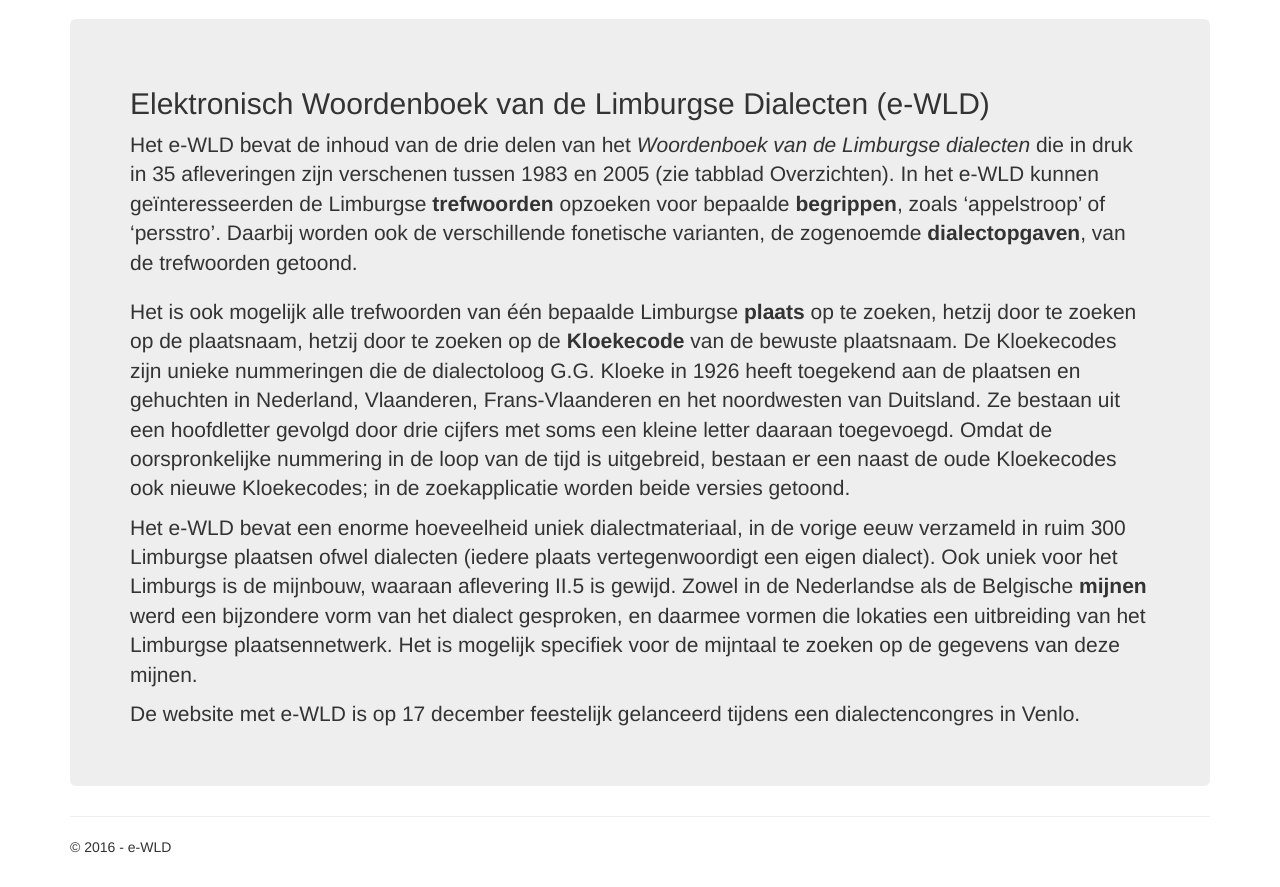
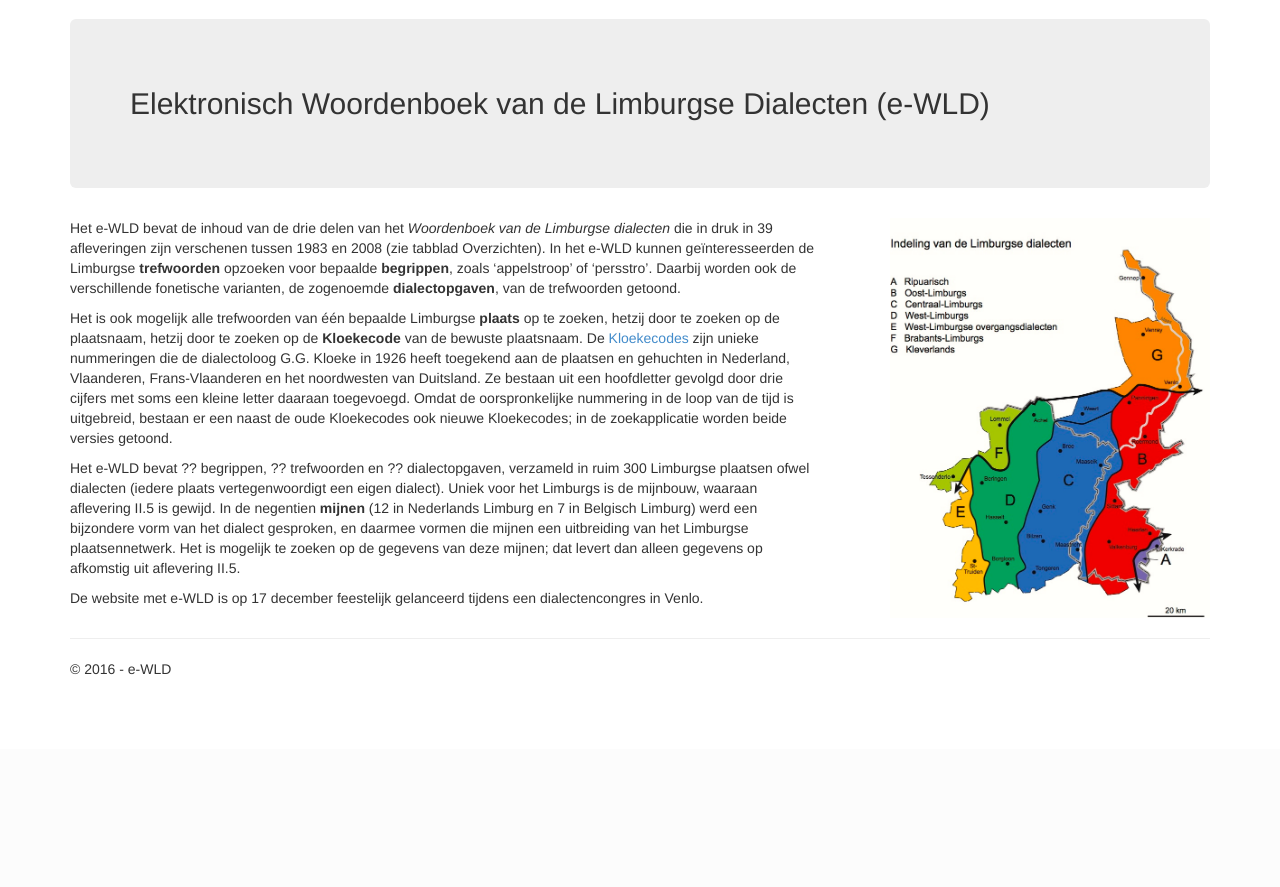
Before and after one commit to ErwinKomen/RU-wld, a Django app: page / in a window 1280 px wide. Shown: the part 51-938 px from the top of the page. After the commit the page ends 726 px from the top, so only its background shows below. Run offline with Django 3.2, Linux system fonts and the light colour scheme; parts of the project's set-up code (start-up, migrations or seed data) failed here and were passed over; some libraries are stand-ins or nearby versions.

Commit message:
Front page + image

```diff
--- a/wld/wld/dictionary/templates/dictionary/contact.html
+++ b/wld/wld/dictionary/templates/dictionary/contact.html
@@ -12,7 +12,7 @@
 <h3>Voor inhoudelijke informatie over de e-WLD:</h3>
 
 <address>
-    prof.dr. Nicoline van der Sijs (post@nicolinevdsijs.nl)
+    prof. dr. Nicoline van der Sijs (post@nicolinevdsijs.nl)
     Nederlandse Taal en Cultuur
 </address>
 
--- a/wld/wld/dictionary/templates/dictionary/index.html
+++ b/wld/wld/dictionary/templates/dictionary/index.html
@@ -1,29 +1,46 @@
 {% extends "dictionary/layout.html" %}
+{% load static %}
 
 {% block content %}
 
 <div class="jumbotron">
     <h2>Elektronisch Woordenboek van de Limburgse Dialecten (e-WLD)</h2>
-    <p class="lead">Het e-WLD bevat de inhoud van de drie delen van het <em>Woordenboek van de Limburgse dialecten</em>
-  die in druk in 35 afleveringen zijn verschenen tussen 1983 en 2005 (zie tabblad Overzichten).
-  In het e-WLD kunnen geïnteresseerden de Limburgse <b>trefwoorden</b> opzoeken voor bepaalde <b>begrippen</b>,
+    <p class="lead"></p>
+
+</div>
+
+<div class="row">
+    <div class="col-md-8">
+        <p>Het e-WLD bevat de inhoud van de drie delen van het <em>Woordenboek van de Limburgse dialecten</em>
+  die in druk in 39 afleveringen zijn verschenen tussen 1983 en 2008 (zie tabblad Overzichten).
+      In het e-WLD kunnen geïnteresseerden de Limburgse <b>trefwoorden</b> opzoeken voor bepaalde <b>begrippen</b>,
   zoals ‘appelstroop’ of ‘persstro’. Daarbij worden ook de verschillende fonetische varianten,
   de zogenoemde <b>dialectopgaven</b>, van de trefwoorden getoond.</p>
 
   <p>Het is ook mogelijk alle trefwoorden van één bepaalde Limburgse <b>plaats</b> op te zoeken,
   hetzij door te zoeken op de plaatsnaam, hetzij door te zoeken op de <b>Kloekecode</b> van de bewuste plaatsnaam.
-  De Kloekecodes zijn unieke nummeringen die de dialectoloog G.G. Kloeke in 1926 heeft toegekend aan
-  de plaatsen en gehuchten in Nederland, Vlaanderen, Frans-Vlaanderen en het noordwesten van Duitsland.
+  De <a href="http://www.meertens.knaw.nl/kloeke/">Kloekecodes</a> zijn unieke nummeringen die de dialectoloog
+  G.G. Kloeke in 1926 heeft toegekend
+  aan de plaatsen en gehuchten in Nederland, Vlaanderen, Frans-Vlaanderen en het noordwesten van Duitsland.
   Ze bestaan uit een hoofdletter gevolgd door drie cijfers met soms een kleine letter daaraan toegevoegd.
   Omdat de oorspronkelijke nummering in de loop van de tijd is uitgebreid, bestaan er een naast de oude
-  Kloekecodes ook nieuwe Kloekecodes; in de zoekapplicatie worden beide versies getoond.</p>
-  <p>Het e-WLD bevat een enorme hoeveelheid uniek dialectmateriaal, in de vorige eeuw verzameld
+  Kloekecodes ook nieuwe Kloekecodes; in de zoekapplicatie worden beide versies getoond.
+  </p>
+        <p>Het e-WLD bevat ?? begrippen, ?? trefwoorden en ?? dialectopgaven, verzameld
   in ruim 300 Limburgse plaatsen ofwel dialecten (iedere plaats vertegenwoordigt een eigen dialect).
-  Ook uniek voor het Limburgs is de mijnbouw, waaraan aflevering II.5 is gewijd. Zowel in de Nederlandse
-  als de Belgische <b>mijnen</b> werd een bijzondere vorm van het dialect gesproken, en daarmee vormen die
-  lokaties een uitbreiding van het Limburgse plaatsennetwerk.
-  Het is mogelijk specifiek voor de mijntaal te zoeken op de gegevens van deze mijnen.</p>
+  Uniek voor het Limburgs is de mijnbouw, waaraan aflevering II.5 is gewijd. In de negentien <b>mijnen</b>
+  (12 in Nederlands Limburg en 7 in Belgisch Limburg) werd een bijzondere vorm van het dialect gesproken,
+  en daarmee vormen die mijnen een uitbreiding van het Limburgse plaatsennetwerk.
+  Het is mogelijk te zoeken op de gegevens van deze mijnen; dat levert dan alleen gegevens op afkomstig uit aflevering II.5.
+  </p>
+
   <p>De website met e-WLD is op 17 december feestelijk gelanceerd tijdens een dialectencongres in Venlo.</p>
+    </div>
+
+  <div class="col-md-4">
+    <a target="_blank" href="{% static 'dictionary/content/taalkaart-limburg.jpg' %}"><img src="{% static 'dictionary/content/taalkaart-limburg.jpg' %}" alt="Een indeling van de Limburgse dialecten" title="Een indeling van de Limburgse dialecten" style="float:right;height:400px;" ></a>
+  </div>
 </div>
 
+
 {% endblock %}
```
Also changed, not shown: wld/wld/dictionary/templates/dictionary/about.html (+13 -13 lines), wld/wld/dictionary/static/dictionary/content/taalkaart-limburg.jpg (added), 1 other file.
